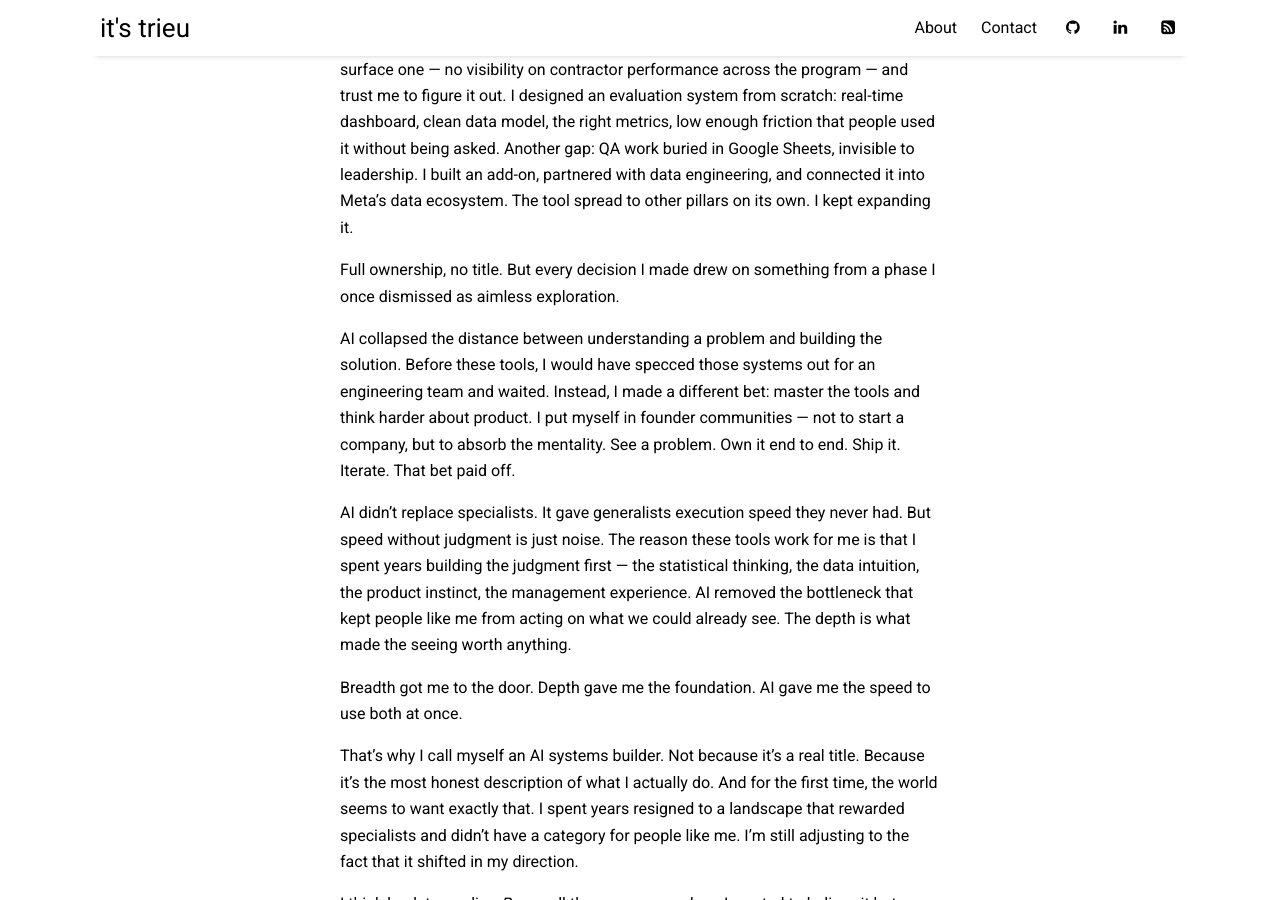
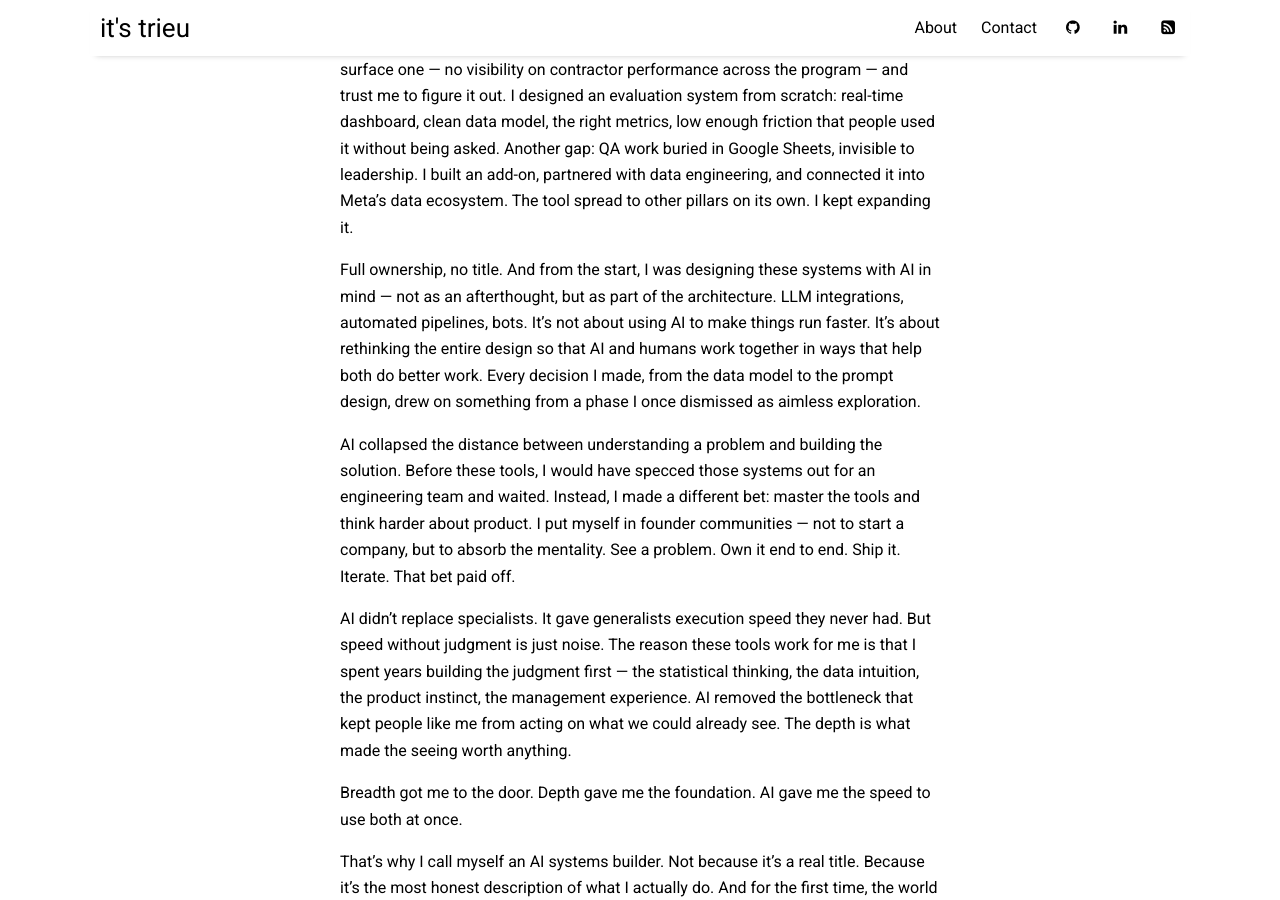
Before and after one commit to itstrieu/itstrieu.github.io, a Jekyll site: the page built from _posts/2026-05-07-the-generalists-moment.md, in a window 1280 px wide and 900 px high, scrolled down 3007 px. Built offline with Jekyll 4.4.1, drawn with Linux system fonts in a browser that asks for light colours; nearby versions of some CDN libraries.

Commit message:
AI layer framing and minor refinements
Co-Authored-By: Claude Opus 4.6 <noreply@anthropic.com>

```diff
--- a/_posts/2026-05-07-the-generalists-moment.md
+++ b/_posts/2026-05-07-the-generalists-moment.md
@@ -57,7 +57,7 @@ Then in early 2026, AI tools took another leap. Meta integrated AI across nearly
 
 My manager was running a large workforce and had no shortage of problems. She'd surface one — no visibility on contractor performance across the program — and trust me to figure it out. I designed an evaluation system from scratch: real-time dashboard, clean data model, the right metrics, low enough friction that people used it without being asked. Another gap: QA work buried in Google Sheets, invisible to leadership. I built an add-on, partnered with data engineering, and connected it into Meta's data ecosystem. The tool spread to other pillars on its own. I kept expanding it.
 
-Full ownership, no title. But every decision I made drew on something from a phase I once dismissed as aimless exploration.
+Full ownership, no title. And from the start, I was designing these systems with AI in mind — not as an afterthought, but as part of the architecture. LLM integrations, automated pipelines, bots. It's not about using AI to make things run faster. It's about rethinking the entire design so that AI and humans work together in ways that help both do better work. Every decision I made, from the data model to the prompt design, drew on something from a phase I once dismissed as aimless exploration.
 
 AI collapsed the distance between understanding a problem and building the solution. Before these tools, I would have specced those systems out for an engineering team and waited. Instead, I made a different bet: master the tools and think harder about product. I put myself in founder communities — not to start a company, but to absorb the mentality. See a problem. Own it end to end. Ship it. Iterate. That bet paid off.
 
```
